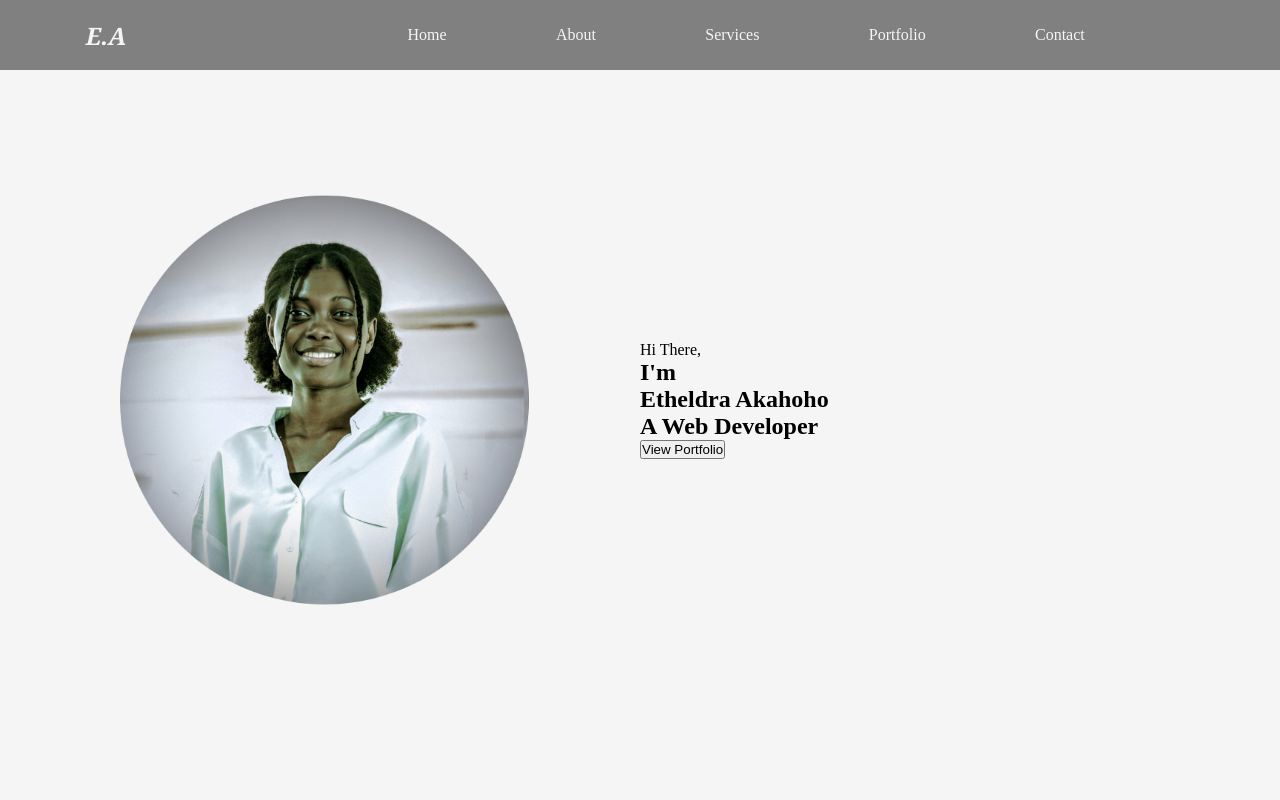
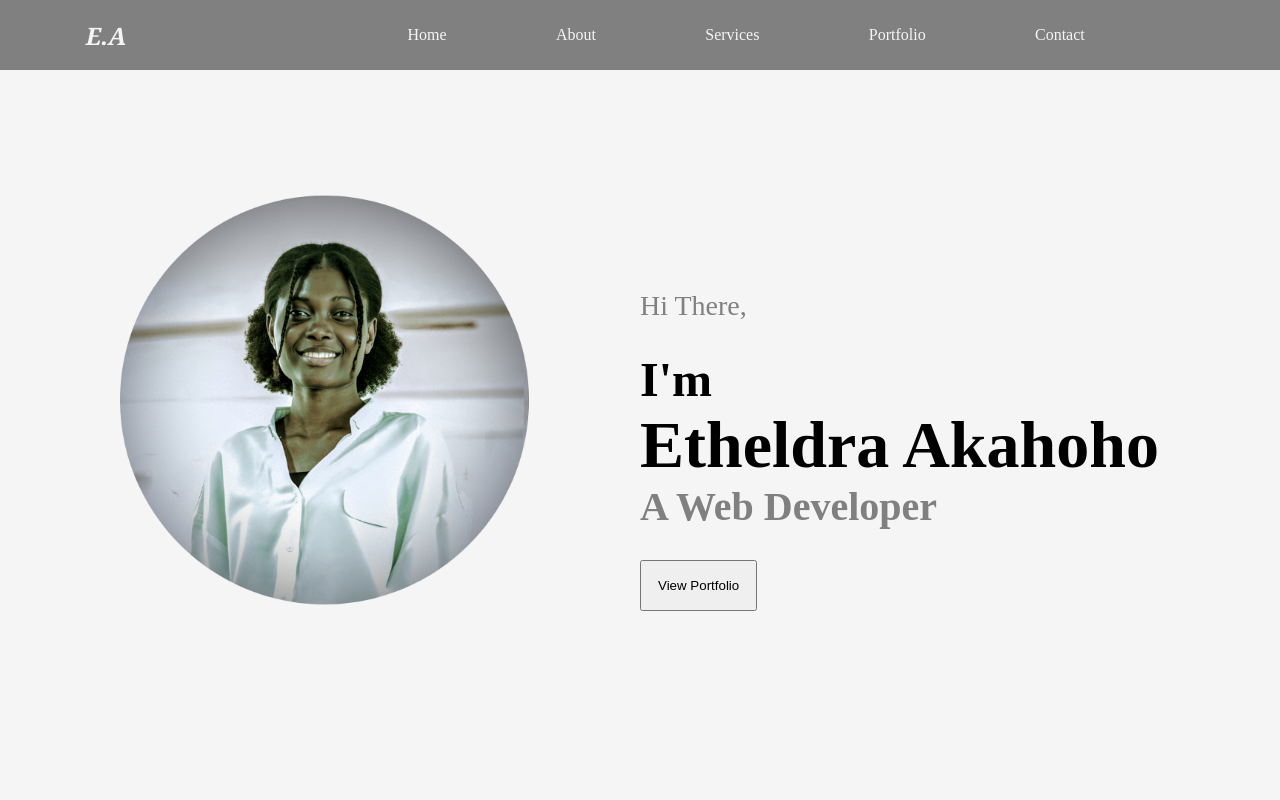
Before and after one commit to Theldra/myportfolio, a plain HTML site: page index.html in a window 1280 px wide. Shown: the top 800 px of the page. Drawn offline with Linux system fonts and the light colour scheme.

Commit message:
new updates

```diff
--- a/css/styles.css
+++ b/css/styles.css
@@ -14,6 +14,30 @@ nav{
     position: fixed;
     right: 0;
     left: 0;
+}
+
+.welcome-note {
+    font-size: 28px;
+    color: #808080;
+    margin-top: 100px;
+}
+.my-name {
+    font-size: 48px;
+    margin-top: 30px;
+}
+
+.full-name {
+    font-size: 66px;
+}
+
+.summary {
+    color: #808080;
+    font-size: 40px;
+}
+
+.btn {
+    padding: 16px;
+    margin-top: 30px;
 }
 
 .nav-items{
--- a/index.html
+++ b/index.html
@@ -24,10 +24,10 @@
 
         <div class="space"></div>
         <div class="hero-info">
-            <p>Hi There,</p>
-            <h1 class="text-white">I'm</h1>
-            <h1 class="text-white">Etheldra Akahoho</h1>
-            <h1 class="text-white">A Web Developer</h1>
+            <p class="welcome-note">Hi There,</p>
+            <h1 class="my-name">I'm</h1>
+            <h1 class="full-name">Etheldra Akahoho</h1>
+            <h1 class="summary">A Web Developer</h1>
             <div>
                 <button class="btn">View Portfolio</button>
             </div>
```
